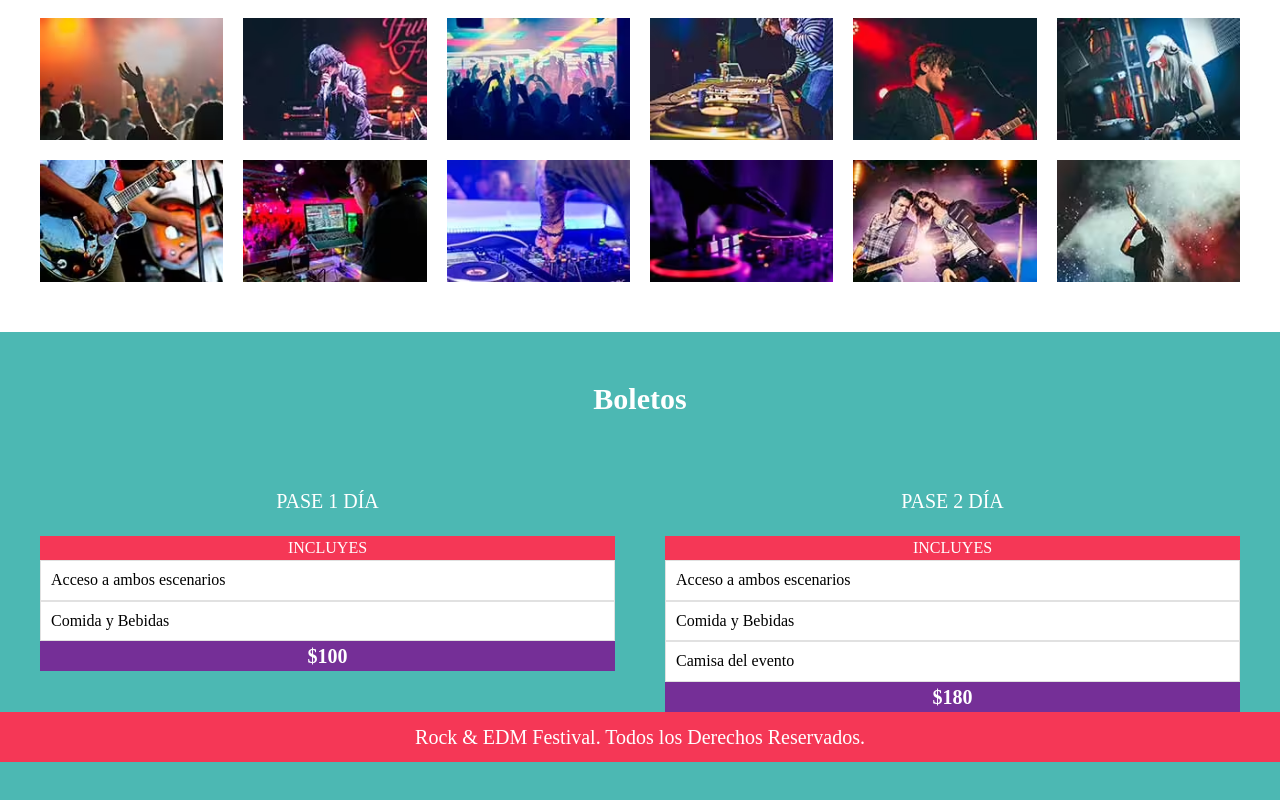
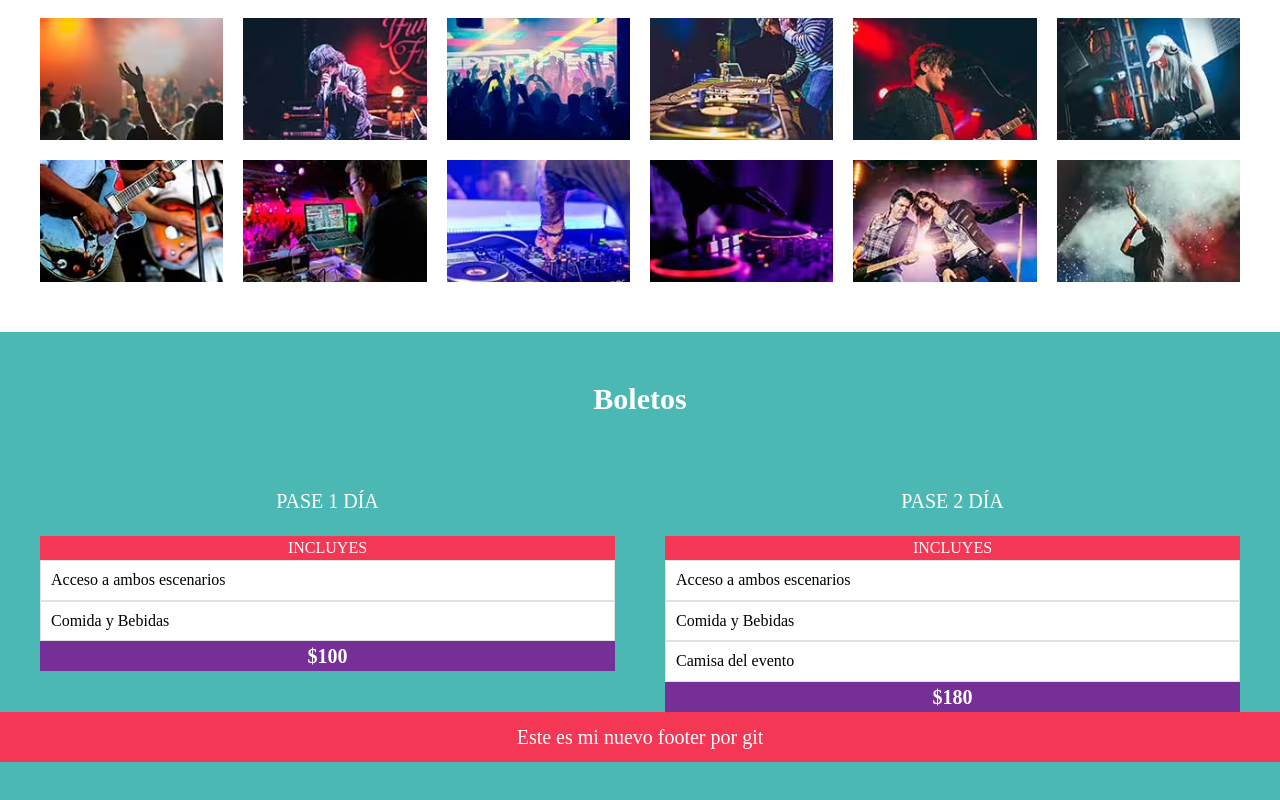
Before and after one commit to MYRDDINJ41/GitPractices, a website: page index.html in a window 1280 px wide. Shown: the part 2921-3721 px from the top of the page. Drawn offline with Linux system fonts and the light colour scheme.

Commit message:
Correccion del footer

```diff
--- a/index.html
+++ b/index.html
@@ -235,7 +235,7 @@
     <!-- </section> -->
 
     <footer class="puto">
-        <p>Rock & EDM Festival. Todos los Derechos Reservados.</p>
+        <p>Este es mi nuevo footer por git</p>
     </footer>
 
 
```
